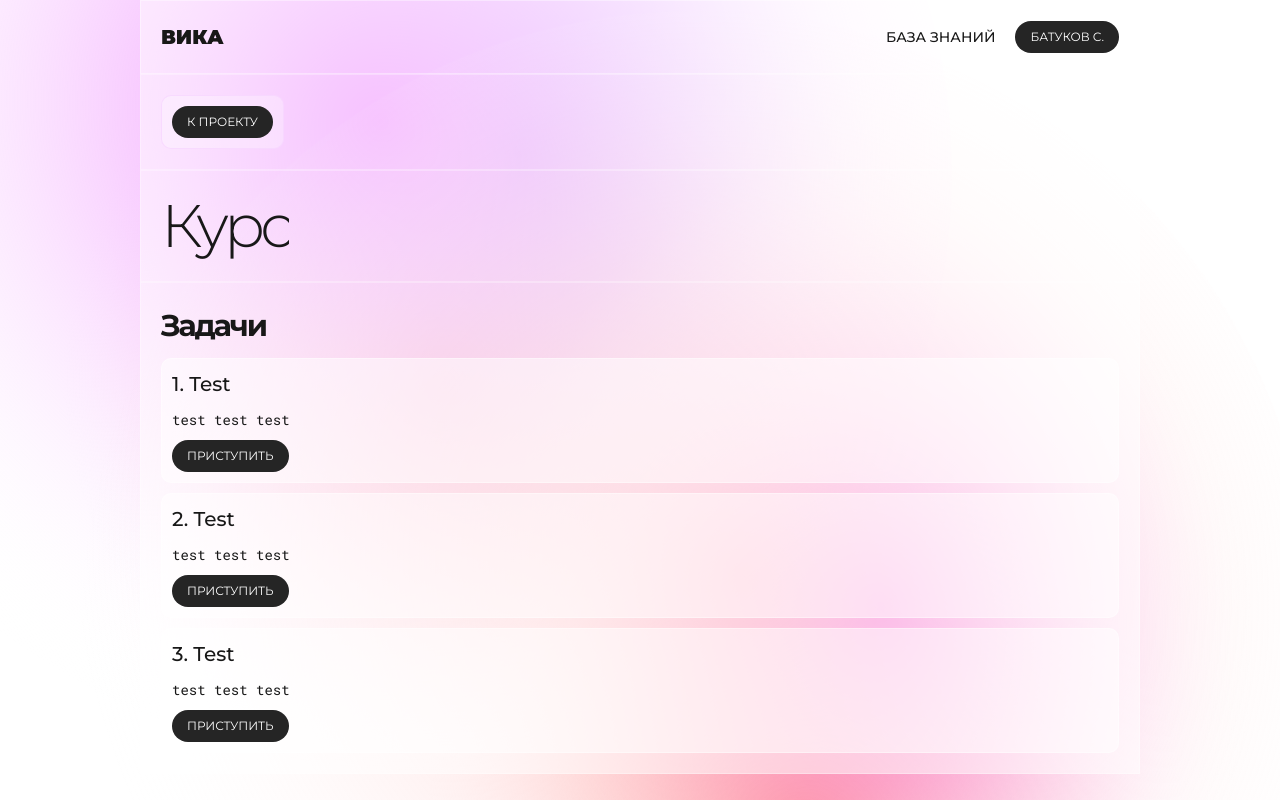
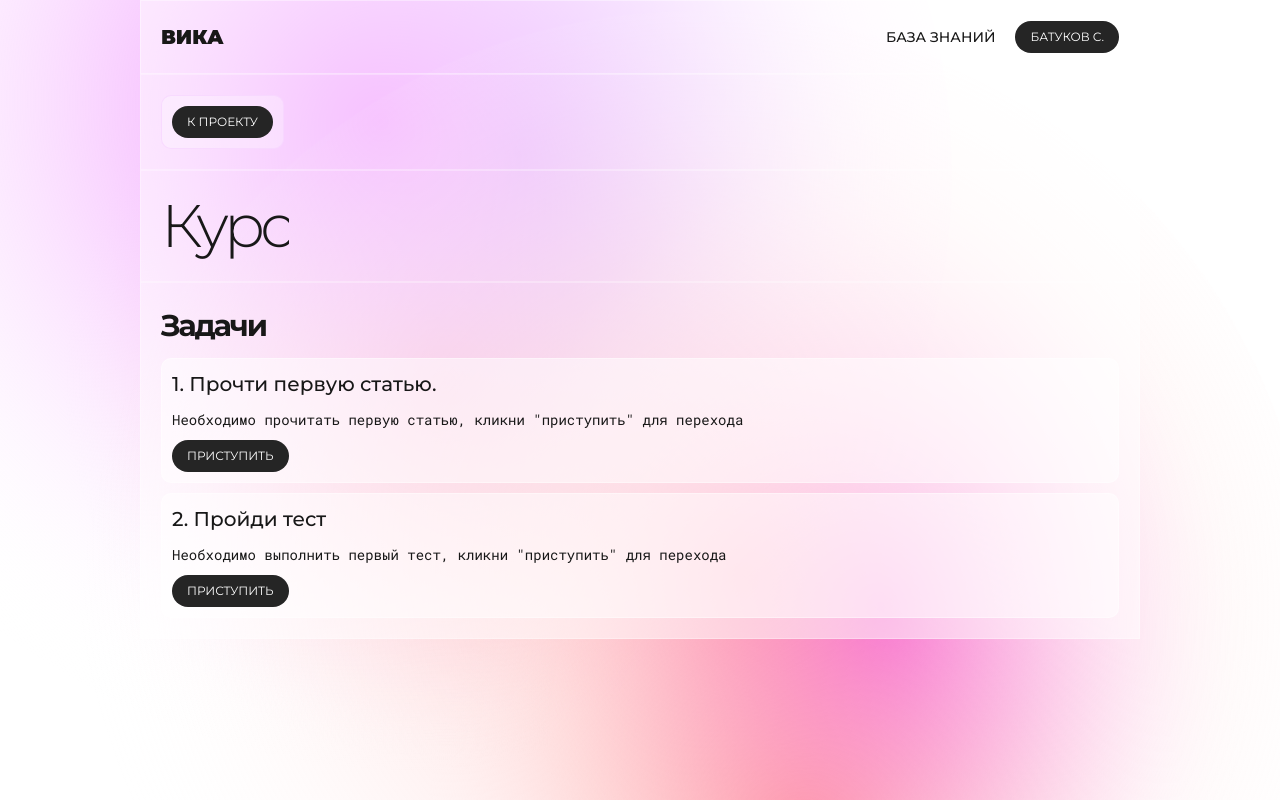
Before and after one commit to chepuhasasha/wika, a Vue app in the folder client/: page /course/1 in a window 1280 px wide. Built offline with nearby package versions, Linux system fonts and the light colour scheme.

Commit message:
UPDATE DATA MODELS

```diff
--- a/client/src/data/courses.js
+++ b/client/src/data/courses.js
@@ -4,7 +4,7 @@ export default {
       id: 1,
       title: 'Курс',
       description: 'Тестовый курс',
-      tasks: [1, 2, 3],
+      tasks: [1, 2],
       project: 1,
       tags: [],
     },
@@ -13,7 +13,7 @@ export default {
       title: 'Курс 2',
       description: 'Тестовый курс',
       project: 1,
-      tasks: [1, 2, 3],
+      tasks: [1, 2],
       tags: [],
     },
   ],
--- a/client/src/data/tasks.js
+++ b/client/src/data/tasks.js
@@ -2,8 +2,8 @@ export default {
   tasks: [
     {
       id: 1,
-      title: 'Test',
-      description: 'test test test',
+      title: 'Прочти первую статью.',
+      description: 'Необходимо прочитать первую статью, кликни "приступить" для перехода',
       status: 'в работе',
       start: '',
       finish: '',
@@ -12,23 +12,13 @@ export default {
     },
     {
       id: 2,
-      title: 'Test',
-      description: 'test test test',
+      title: 'Пройди тест',
+      description: 'Необходимо выполнить первый тест, кликни "приступить" для перехода',
       status: 'в работе',
       start: '',
       finish: '',
       article: null,
       test: 1,
     },
-    {
-      id: 3,
-      title: 'Test',
-      description: 'test test test',
-      status: 'в работе',
-      start: '',
-      finish: '',
-      article: 2,
-      tests: null,
-    },
   ],
 };
```
